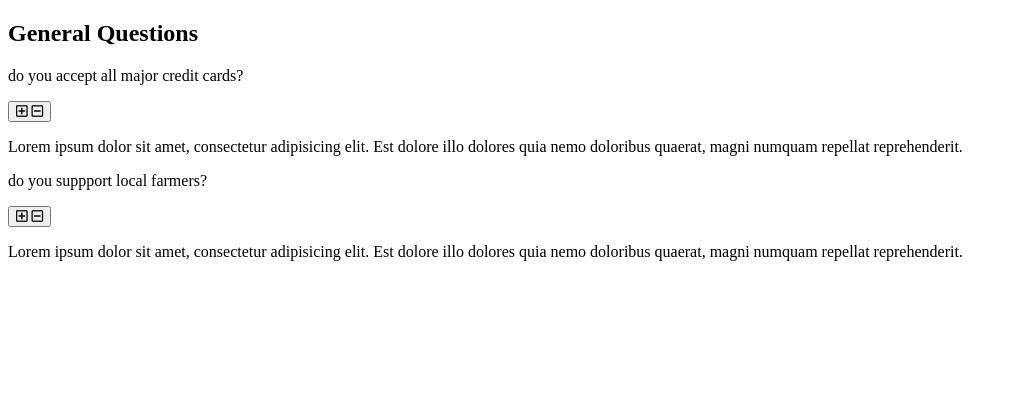
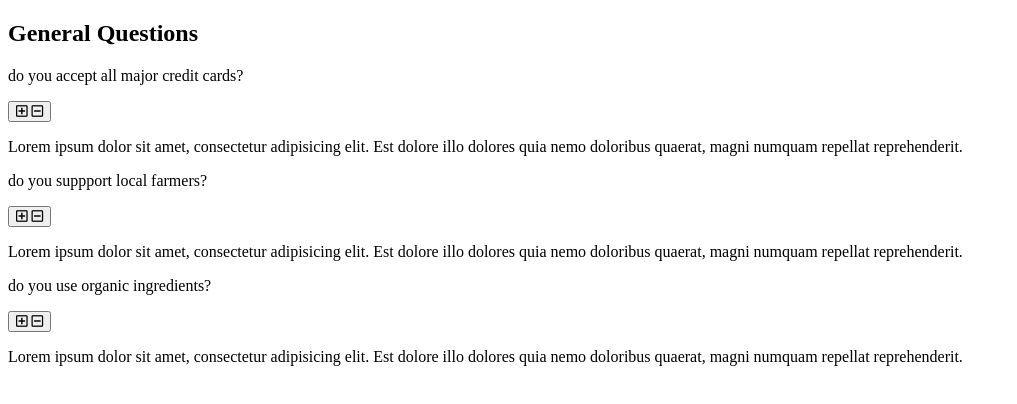
Before and after one commit to m-salman004/Questions, a plain HTML site: page index.html in a window 1280 px wide. Shown: the whole page, without its empty margins (0-1017 px from the left). Drawn offline with Linux system fonts and the light colour scheme.

Commit message:
Add 3rd question

```diff
--- a/index.html
+++ b/index.html
@@ -67,3 +67,33 @@
                 </p>
               </div>
             </article>
+            <article class="question">
+                <!-- question title -->
+                <div class="question-title">
+                  <p>do you use organic ingredients?</p>
+                  <!-- button -->
+                  <button type="button" class="question-btn">
+                    <span class="plus-icon">
+                      <i class="far fa-plus-square"></i>
+                    </span>
+                    <span class="minus-icon">
+                      <i class="far fa-minus-square"></i>
+                    </span>
+                  </button>
+                </div>
+                <!-- question text -->
+                <div class="question-text">
+                  <p>
+                    Lorem ipsum dolor sit amet, consectetur adipisicing elit. Est
+                    dolore illo dolores quia nemo doloribus quaerat, magni numquam
+                    repellat reprehenderit.
+                  </p>
+                </div>
+              </article>
+                     <!-- end of single question -->
+      </section>
+    </main>
+    <!-- javascript -->
+    <script src="apps.js"></script>
+  </body>
+</html>
```
